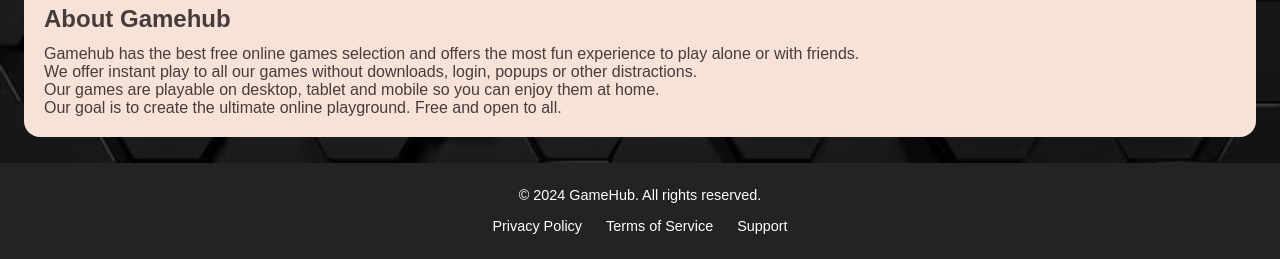
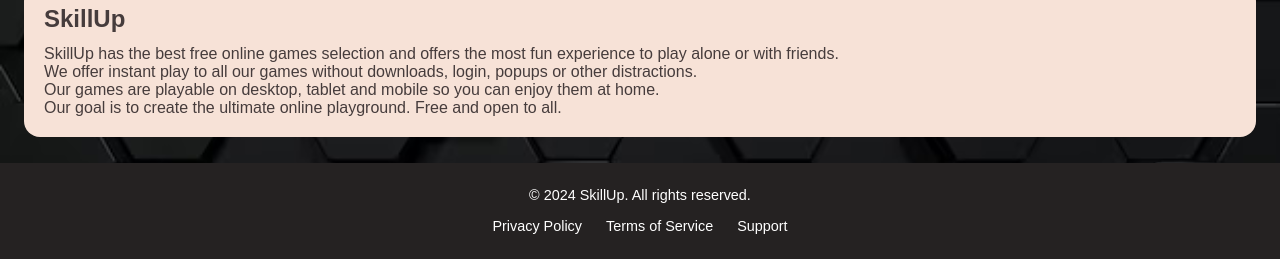
Before and after one commit to Omsh888/GameHub, a plain HTML site: page index.html in a window 1280 px wide. Shown: the part 2049-2308 px from the top of the page. Drawn offline with Linux system fonts and the light colour scheme.

Commit message:
updated index.html

```diff
--- a/index.html
+++ b/index.html
@@ -104,10 +104,10 @@
       </div>
     </div>
 
-    <!-- About Gamehub -->
+    <!-- About SkillUp -->
     <div class="aboutdiv">
-      <h2>About Gamehub</h2>
-      <div>Gamehub has the best free online games selection and offers the most fun experience to play alone or with
+      <h2>SkillUp</h2>
+      <div>SkillUp has the best free online games selection and offers the most fun experience to play alone or with
         friends.</div>
       <div>We offer instant play to all our games without downloads, login, popups or other distractions.</div>
       <div>Our games are playable on desktop, tablet and mobile so you can enjoy them at home.</div>
@@ -117,7 +117,7 @@
 
   <footer class="footer">
     <div class="footer-content">
-      <p>&copy; 2024 GameHub. All rights reserved.</p>
+      <p>&copy; 2024 SkillUp. All rights reserved.</p>
       <ul class="footer-links">
         <li><a href="#privacy">Privacy Policy</a></li>
         <li><a href="#terms">Terms of Service</a></li>
@@ -128,5 +128,4 @@
 
   <script src="script.js"></script>
 </body>
-
 </html>
```
